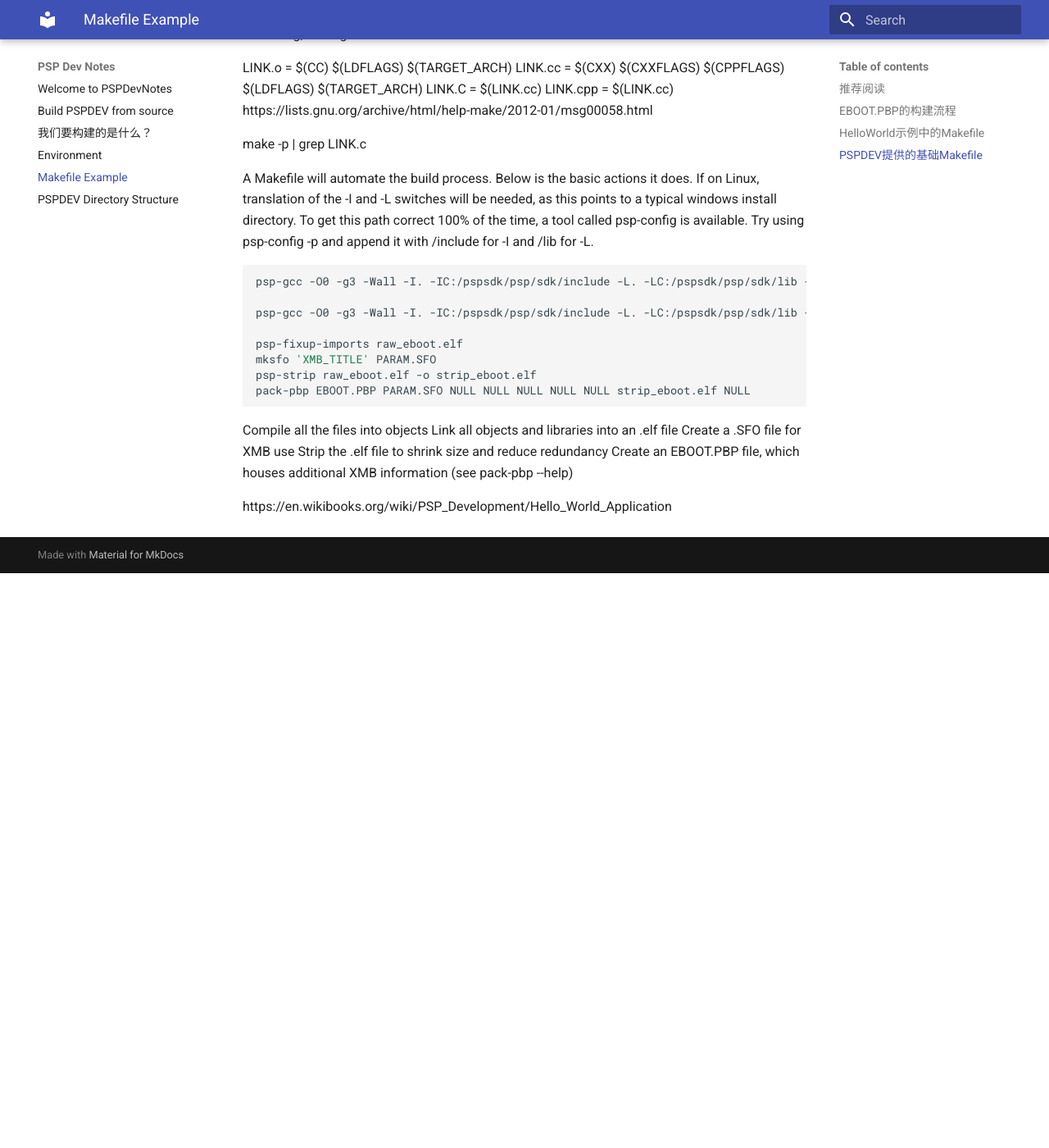
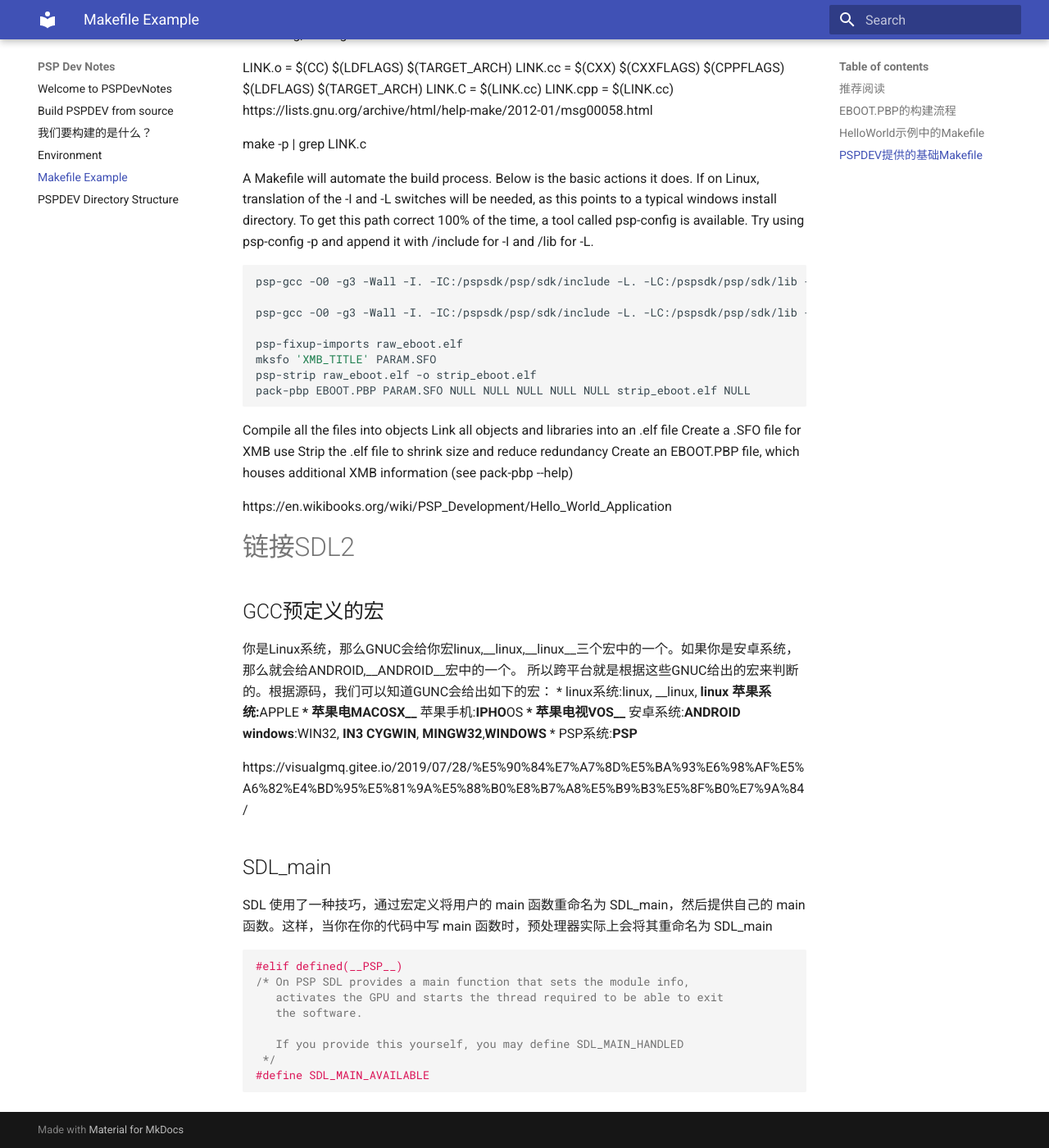
Before and after one commit to xeonliu/PSPDevNote, an MkDocs documentation site: the page built from docs/makefilesample.md, in a window 1280 px wide and 1400 px high, scrolled down 3891 px. Shown: the whole window at 82% size. Built offline with MkDocs 1.6.1 and Material for MkDocs 9.7.7, drawn with Linux system fonts in a browser that asks for light colours; before the commit the page ends 4590 px from its top, so only the background shows below that.

Commit message:
更新 makefilesample.md

````diff
--- a/docs/makefilesample.md
+++ b/docs/makefilesample.md
@@ -187,3 +187,22 @@ Strip the .elf file to shrink size and reduce redundancy
 Create an EBOOT.PBP file, which houses additional XMB information (see pack-pbp --help)
 
 https://en.wikibooks.org/wiki/PSP_Development/Hello_World_Application
+
+# 链接SDL2
+## GCC预定义的宏
+
+你是Linux系统，那么GNUC会给你宏linux,__linux,__linux__三个宏中的一个。如果你是安卓系统，那么就会给ANDROID,__ANDROID__宏中的一个。 所以跨平台就是根据这些GNUC给出的宏来判断的。根据源码，我们可以知道GUNC会给出如下的宏： * linux系统:linux, __linux, __linux__ * 苹果系统:__APPLE__ * 苹果电脑:__MACOSX__ * 苹果手机:__IPHONEOS__ * 苹果电视:__TVOS__ * 安卓系统:__ANDROID__ * windows系统:WIN32, _WIN32, __CYGWIN__, __MINGW32__,__WINDOWS__ * PSP系统:__PSP__
+
+https://visualgmq.gitee.io/2019/07/28/%E5%90%84%E7%A7%8D%E5%BA%93%E6%98%AF%E5%A6%82%E4%BD%95%E5%81%9A%E5%88%B0%E8%B7%A8%E5%B9%B3%E5%8F%B0%E7%9A%84/
+## SDL_main
+SDL 使用了一种技巧，通过宏定义将用户的 main 函数重命名为 SDL_main，然后提供自己的 main 函数。这样，当你在你的代码中写 main 函数时，预处理器实际上会将其重命名为 SDL_main
+```c
+#elif defined(__PSP__)
+/* On PSP SDL provides a main function that sets the module info,
+   activates the GPU and starts the thread required to be able to exit
+   the software.
+
+   If you provide this yourself, you may define SDL_MAIN_HANDLED
+ */
+#define SDL_MAIN_AVAILABLE
+```
````
